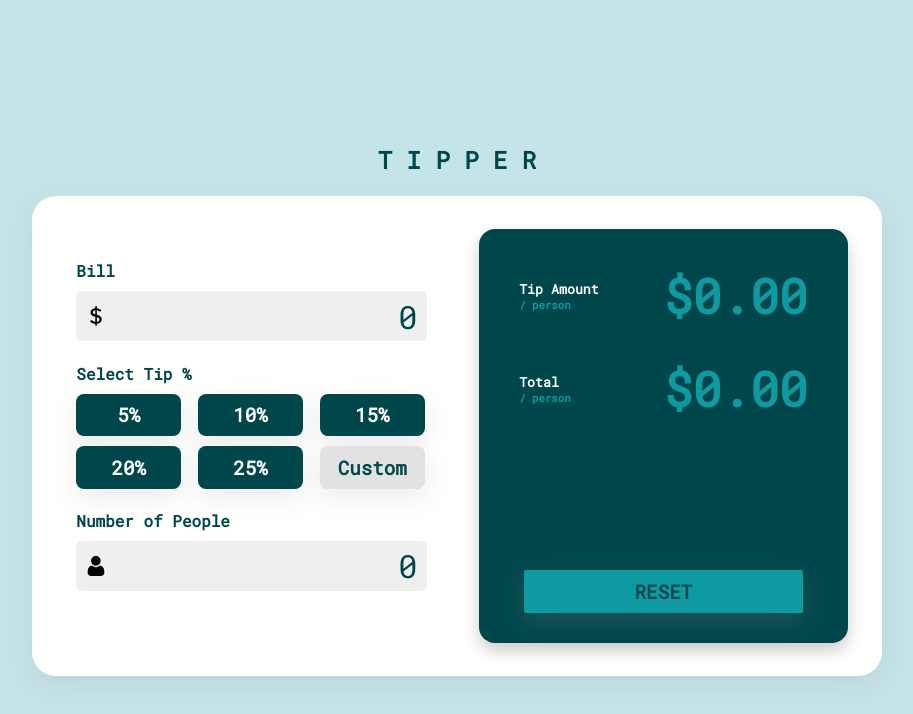
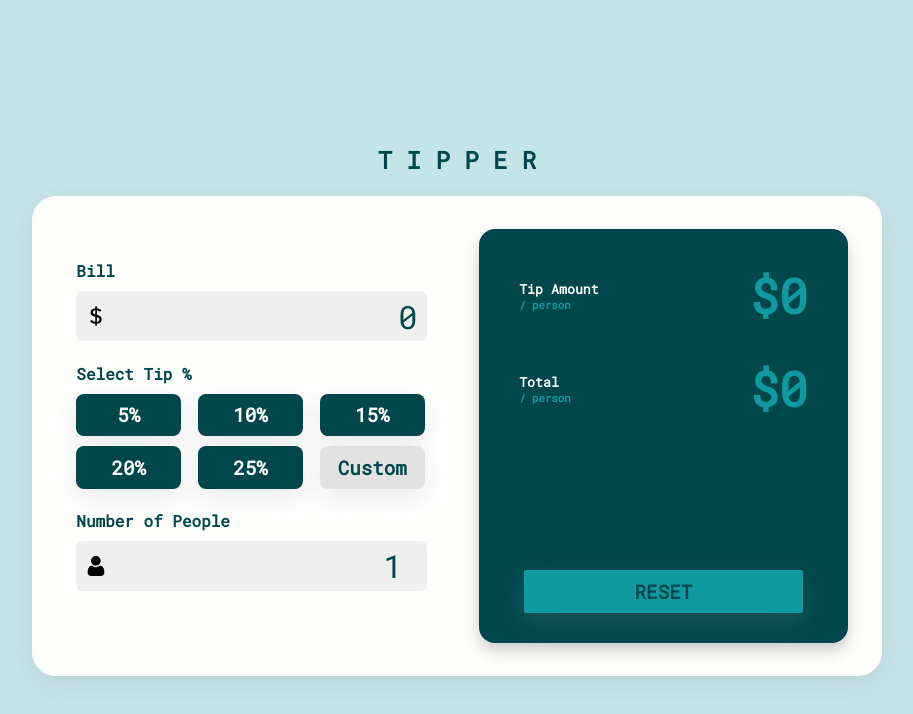
Before and after one commit to jaebeezy/tipper, a React (Create React App) app: page / in a window 1280 px wide. Shown: the top 714 px of the page, without its empty margins (183-1096 px from the left). Built offline with nearby package versions, Linux system fonts and the light colour scheme.

Commit message:
added calculator functionality

```diff
--- a/src/components/button.js
+++ b/src/components/button.js
@@ -1,7 +1,11 @@
 import React from "react";
 
-const Button = ({ value, mode }) => {
-  return <button className={mode}>{value}</button>;
+const Button = ({ name, mode, onClick, value }) => {
+  return (
+    <button className={mode} value={value} onClick={onClick}>
+      {name}
+    </button>
+  );
 };
 
 export default Button;
--- a/src/components/calculator.js
+++ b/src/components/calculator.js
@@ -1,4 +1,4 @@
-import React from "react";
+import React, { useEffect, useState } from "react";
 
 // components
 import InputBar from "./inputbar";
@@ -7,20 +7,43 @@ import Button from "./button";
 import Display from "./display";
 
 const Calculator = () => {
+  // states to manage for calculator
+  const [bill, setBill] = useState(0);
+  const [people, setPeople] = useState(1);
+  const [total, setTotal] = useState(0);
+  const [tip, setTip] = useState(0);
+
+  useEffect(() => {
+    let newTotal = Number(bill) + Number(tip);
+    setTotal(newTotal);
+  }, [bill, tip]);
+
   return (
     <div className="calculator-container">
       <div className="entry">
-        <InputBar mode="bill-input" label="Bill" />
-        <TipSelector />
-        <InputBar mode="people-input" label="Number of People" />
+        <InputBar
+          mode="bill-input"
+          label="Bill"
+          type="text"
+          value={bill}
+          onChange={setBill}
+        />
+        <TipSelector bill={bill} setTip={setTip} />
+        <InputBar
+          mode="people-input"
+          label="Number of People"
+          type="number"
+          value={people}
+          onChange={setPeople}
+        />
       </div>
       <div className="values">
         <div className="values-container">
-          <Display label="Tip Amount" />
-          <Display label="Total" />
+          <Display label="Tip Amount" amount={tip} people={people} />
+          <Display label="Total" amount={total} people={people} />
         </div>
         <div className="reset-button-container">
-          <Button mode="reset" value="RESET" />
+          <Button mode="reset" name="RESET" />
         </div>
       </div>
     </div>
--- a/src/components/display.js
+++ b/src/components/display.js
@@ -1,6 +1,6 @@
 import React from "react";
 
-const Display = ({ label }) => {
+const Display = ({ label, amount, people }) => {
   return (
     <div className="display-container">
       <div className="per-person">
@@ -8,7 +8,7 @@ const Display = ({ label }) => {
         <h6>/ person</h6>
       </div>
       <div>
-        <h1 className="amount-header">$0.00</h1>
+        <h1 className="amount-header">${amount / people}</h1>
       </div>
     </div>
   );
--- a/src/components/inputbar.js
+++ b/src/components/inputbar.js
@@ -1,16 +1,14 @@
-import React, { useState } from "react";
+import React from "react";
 
-const InputBar = ({ label, mode }) => {
-  const [number, setNumber] = useState(0);
-
+const InputBar = ({ label, mode, type, value, onChange }) => {
   return (
     <div>
       <h4>{label}</h4>
       <input
         className={mode}
-        type="text"
-        value={number}
-        onChange={(e) => setNumber(e.target.value)}
+        type={type}
+        value={value}
+        onChange={(e) => onChange(e.target.value)}
       />
     </div>
   );
--- a/src/components/tipselector.js
+++ b/src/components/tipselector.js
@@ -2,20 +2,51 @@ import React from "react";
 
 import Button from "./button";
 
-const TipSelector = () => {
+const TipSelector = ({ bill, setTip }) => {
+  // handler function to calculate tip amount from bill
+  const buttonClickHandler = (e) => {
+    let tipAmount = bill * e.target.value;
+    setTip(tipAmount);
+  };
+
   return (
     <div>
       <h4>Select Tip %</h4>
       <div className="button-container">
         <div className="button-row first-row">
-          <Button mode="primary" value="5%" />
-          <Button mode="primary" value="10%" />
-          <Button mode="primary" value="15%" />
+          <Button
+            mode="primary"
+            name="5%"
+            value={0.05}
+            onClick={(e) => buttonClickHandler(e)}
+          />
+          <Button
+            mode="primary"
+            name="10%"
+            value={0.1}
+            onClick={(e) => buttonClickHandler(e)}
+          />
+          <Button
+            mode="primary"
+            name="15%"
+            value={0.15}
+            onClick={(e) => buttonClickHandler(e)}
+          />
         </div>
         <div className="button-row">
-          <Button mode="primary" value="20%" />
-          <Button mode="primary" value="25%" />
-          <Button mode="secondary" value="Custom" />
+          <Button
+            mode="primary"
+            name="20%"
+            value={0.2}
+            onClick={(e) => buttonClickHandler(e)}
+          />
+          <Button
+            mode="primary"
+            name="25%"
+            value={0.25}
+            onClick={(e) => buttonClickHandler(e)}
+          />
+          <Button mode="secondary" name="Custom" />
         </div>
       </div>
     </div>
--- a/src/styles/_inputbar.scss
+++ b/src/styles/_inputbar.scss
@@ -1,4 +1,5 @@
-input[type="text"] {
+input[type="text"],
+input[type="number"] {
   text-align: right;
   width: 95%;
   font-family: inherit;
```
Also changed, not shown: public/index.html (+0 -10 lines).
